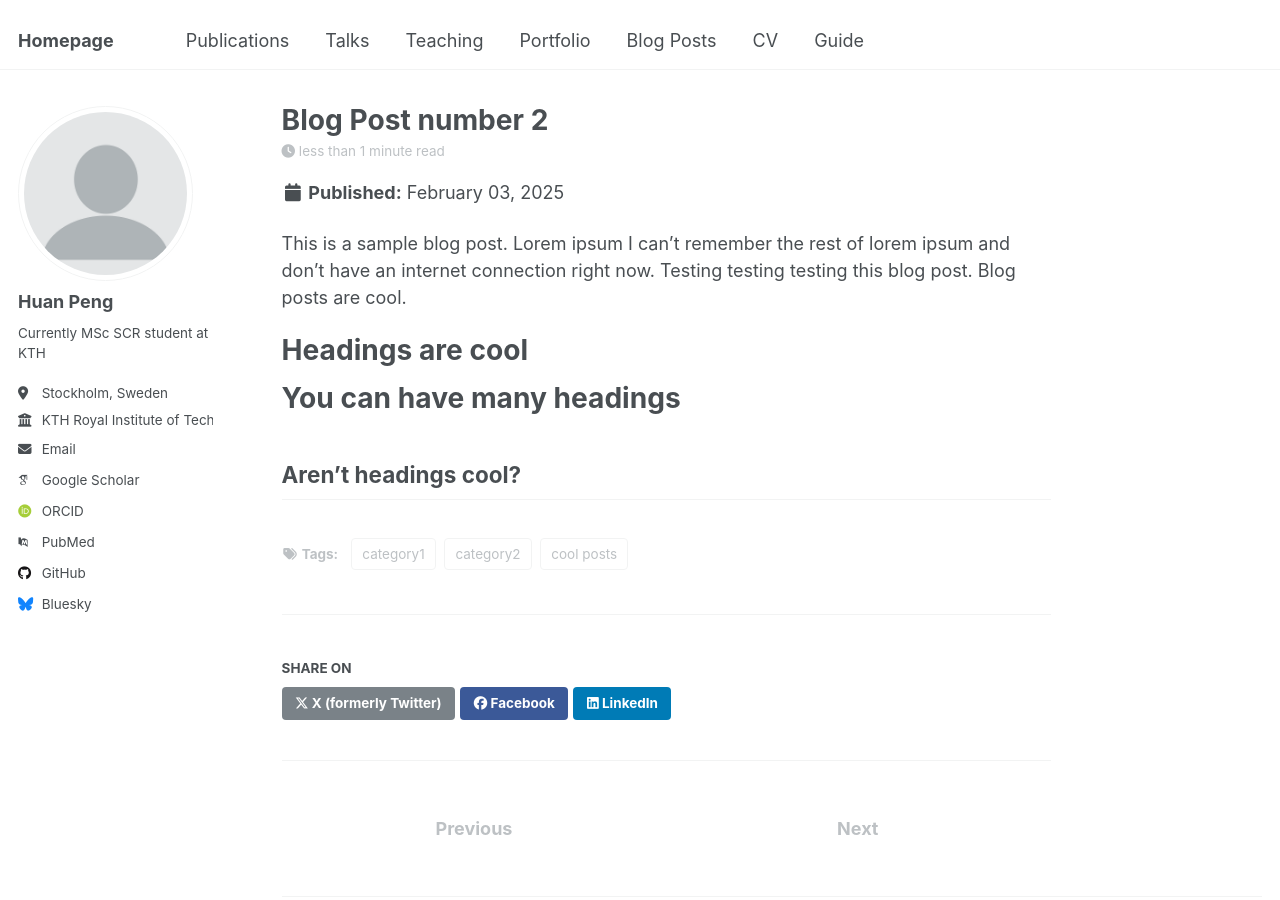
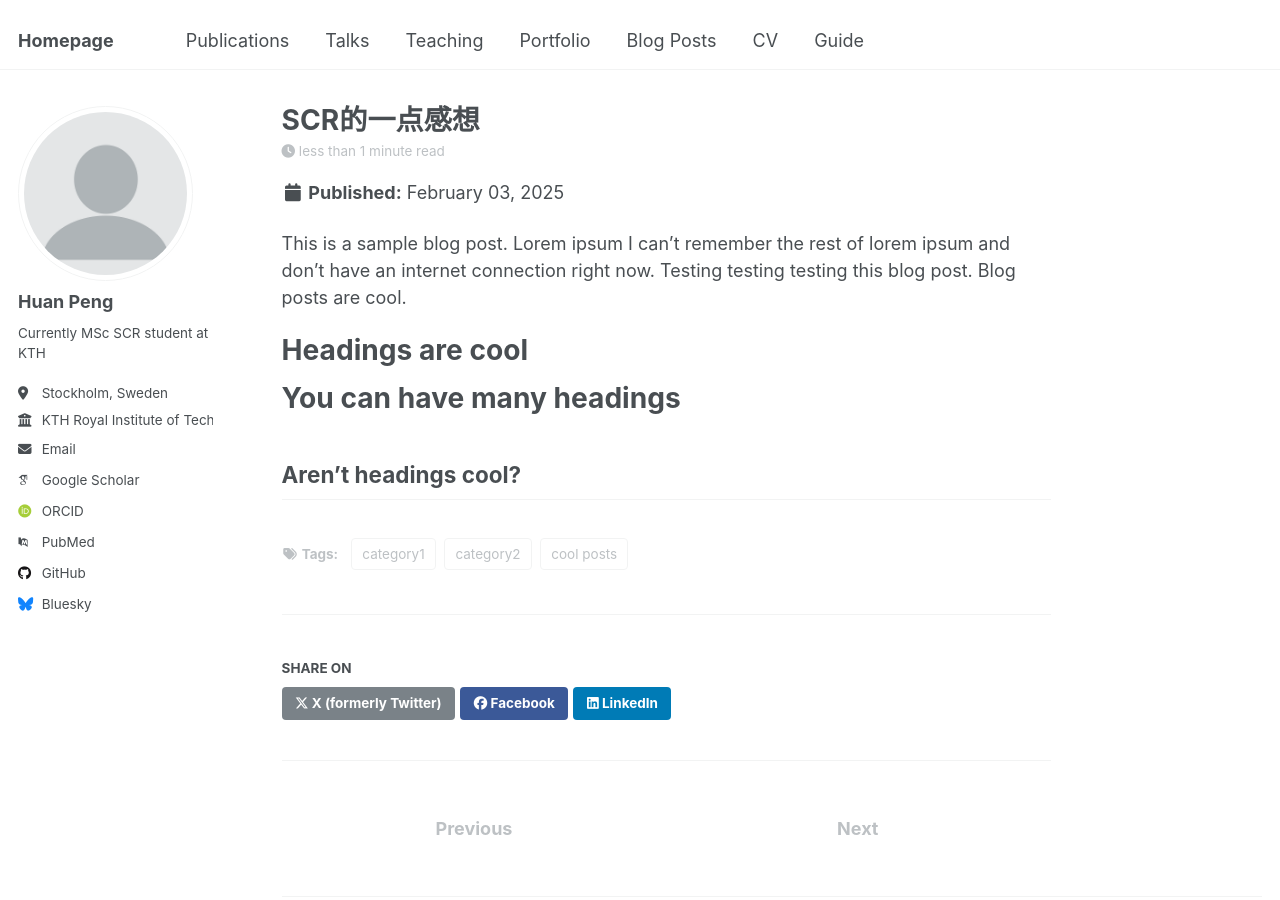
Before and after one commit to huanpen/huanpeng, a Jekyll site: the page built from _posts/2013-08-14-blog-post-2.md, in a window 1280 px wide and 900 px high. Built offline with Jekyll 4.4.1, drawn with Linux system fonts in a browser that asks for light colours; some web fonts are replaced; a file with an impossible date is left out.

Commit message:
Update 2013-08-14-blog-post-2.md
Signed-off-by: Huan Peng <huanp@kth.se>

```diff
--- a/_posts/2013-08-14-blog-post-2.md
+++ b/_posts/2013-08-14-blog-post-2.md
@@ -1,5 +1,5 @@
 ---
-title: 'Blog Post number 2'
+title: 'SCR的一点感想'
 date: 2025-02-03
 permalink: /posts/2013/08/blog-post-2/
 tags:
```
